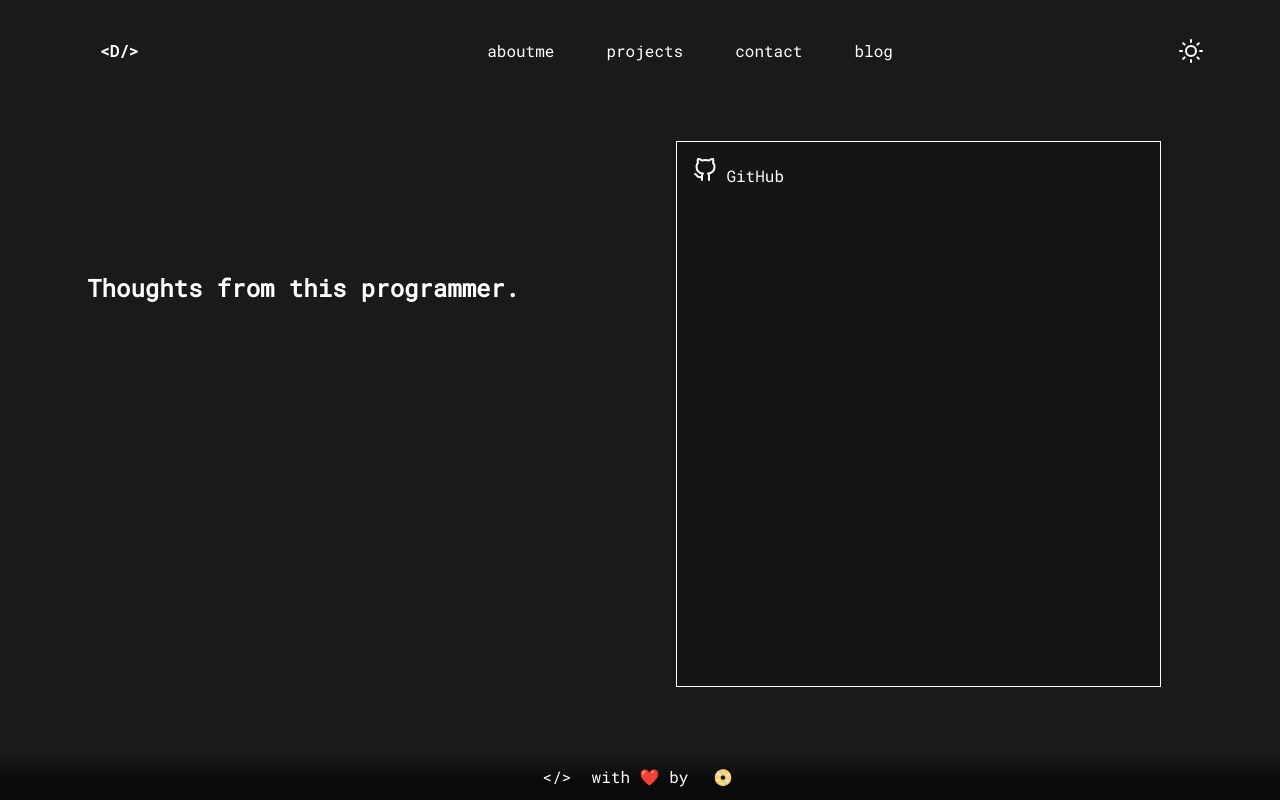
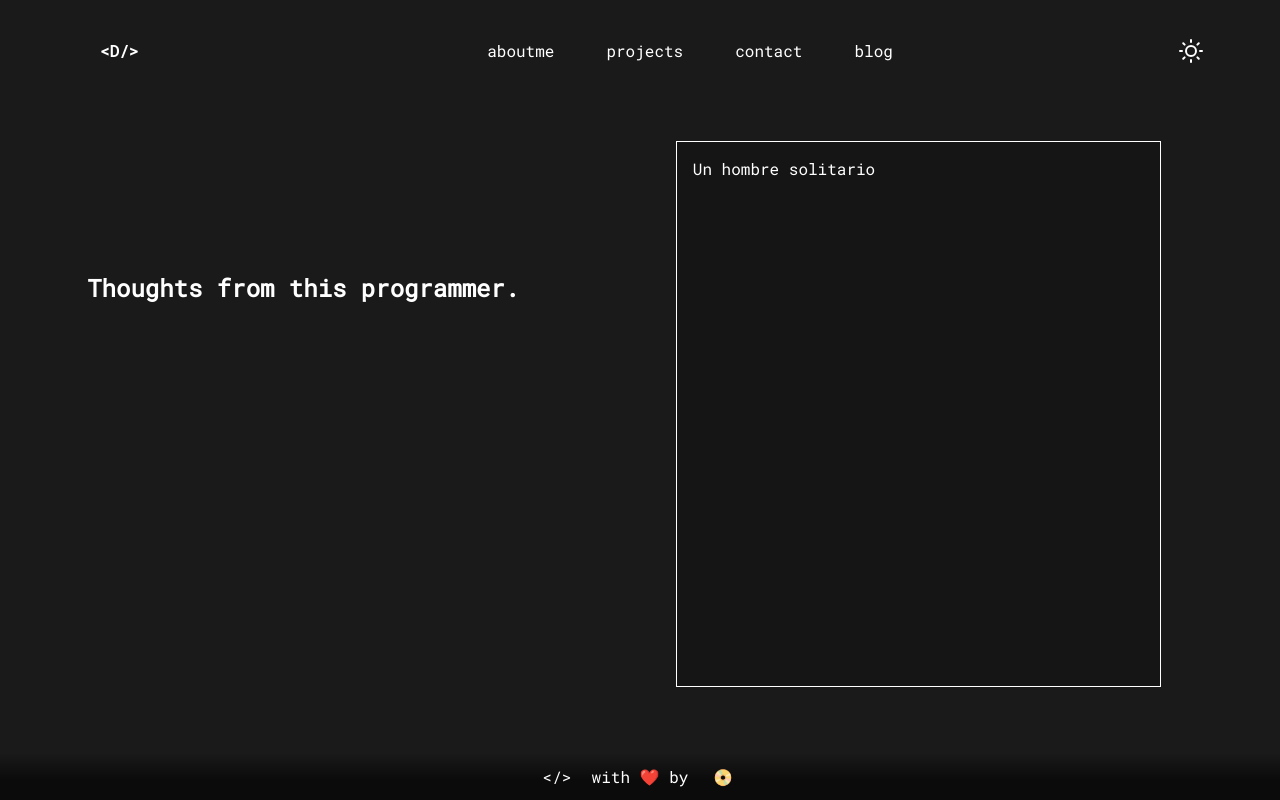
Before and after one commit to dvd-22/dvd-22.github.io, a website: page blog/index.html in a window 1280 px wide. Drawn offline with nearby package versions, Linux system fonts and the light colour scheme.

Commit message:
Changed the blog entry link

```diff
--- a/blog/index.html
+++ b/blog/index.html
@@ -24,7 +24,7 @@
 			</div>
 			<ul class="project-list blogposts">
 				<li class="project">
-					<a rel="noopener" href="./hombre-solitario.html"><i data-feather="github"></i> GitHub</a>
+					<a rel="noopener" href="./hombre-solitario.html">Un hombre solitario</a>
 				</li>
 			</ul>
 		</div>
```
